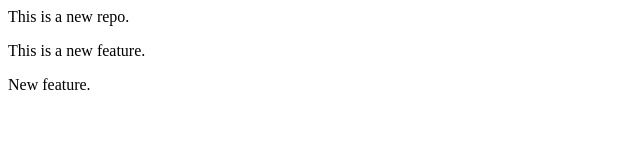
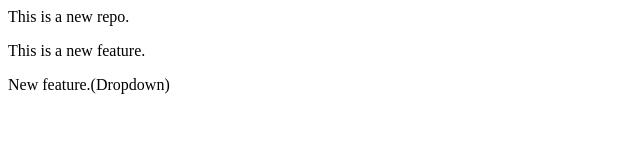
Before and after one commit to Prashant-990/localrepo, a plain HTML site: page index.html in a window 1280 px wide. Shown: the whole page, without its empty margins (0-640 px from the left). Drawn offline with Linux system fonts and the light colour scheme.

Commit message:
Add Dropdown

```diff
--- a/index.html
+++ b/index.html
@@ -1,3 +1,3 @@
 <p>This is a new repo.</p>
 <p>This is a new feature.</p>
-<p>New feature.</p>
+<p>New feature.(Dropdown)</p>
```
